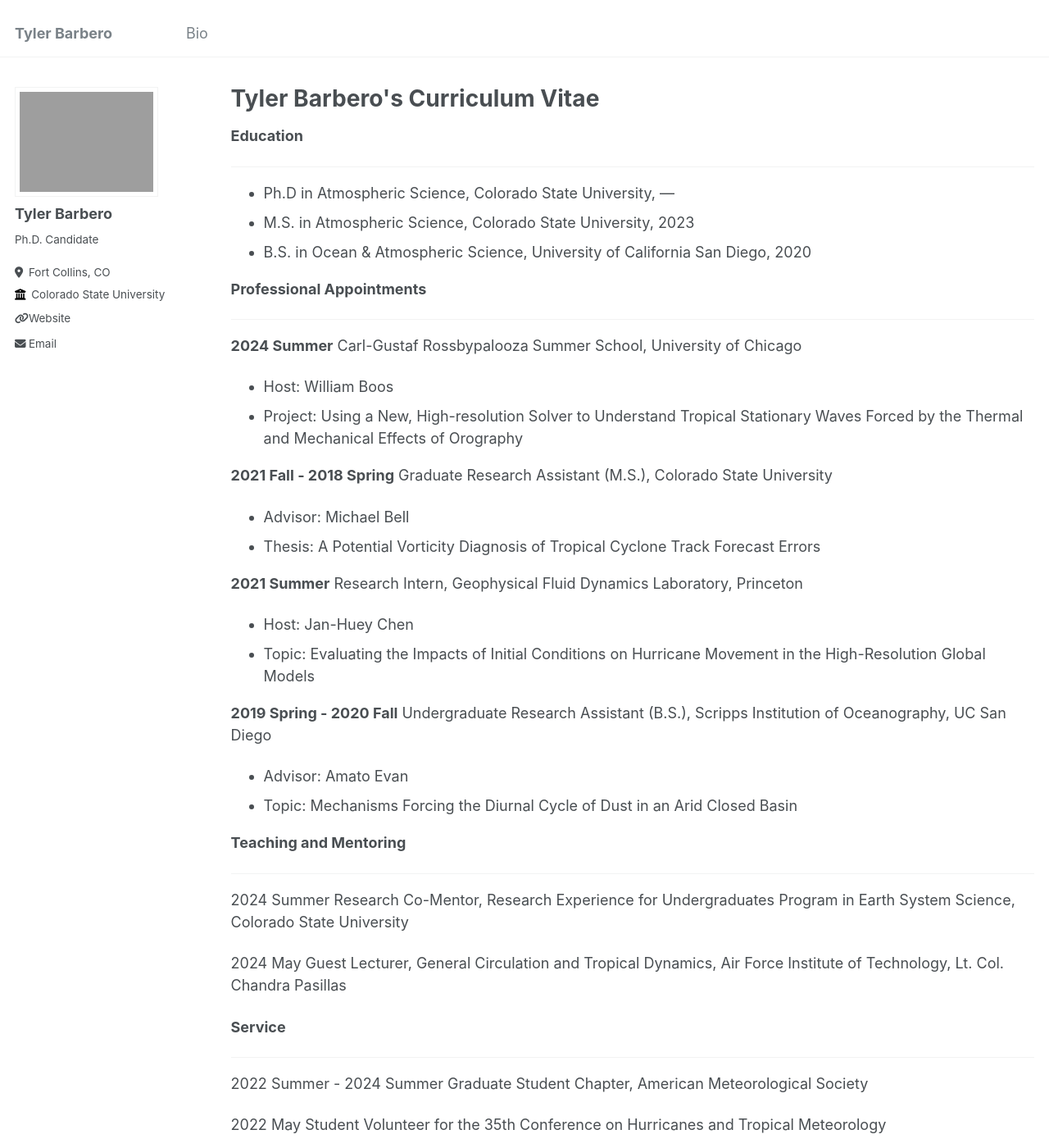
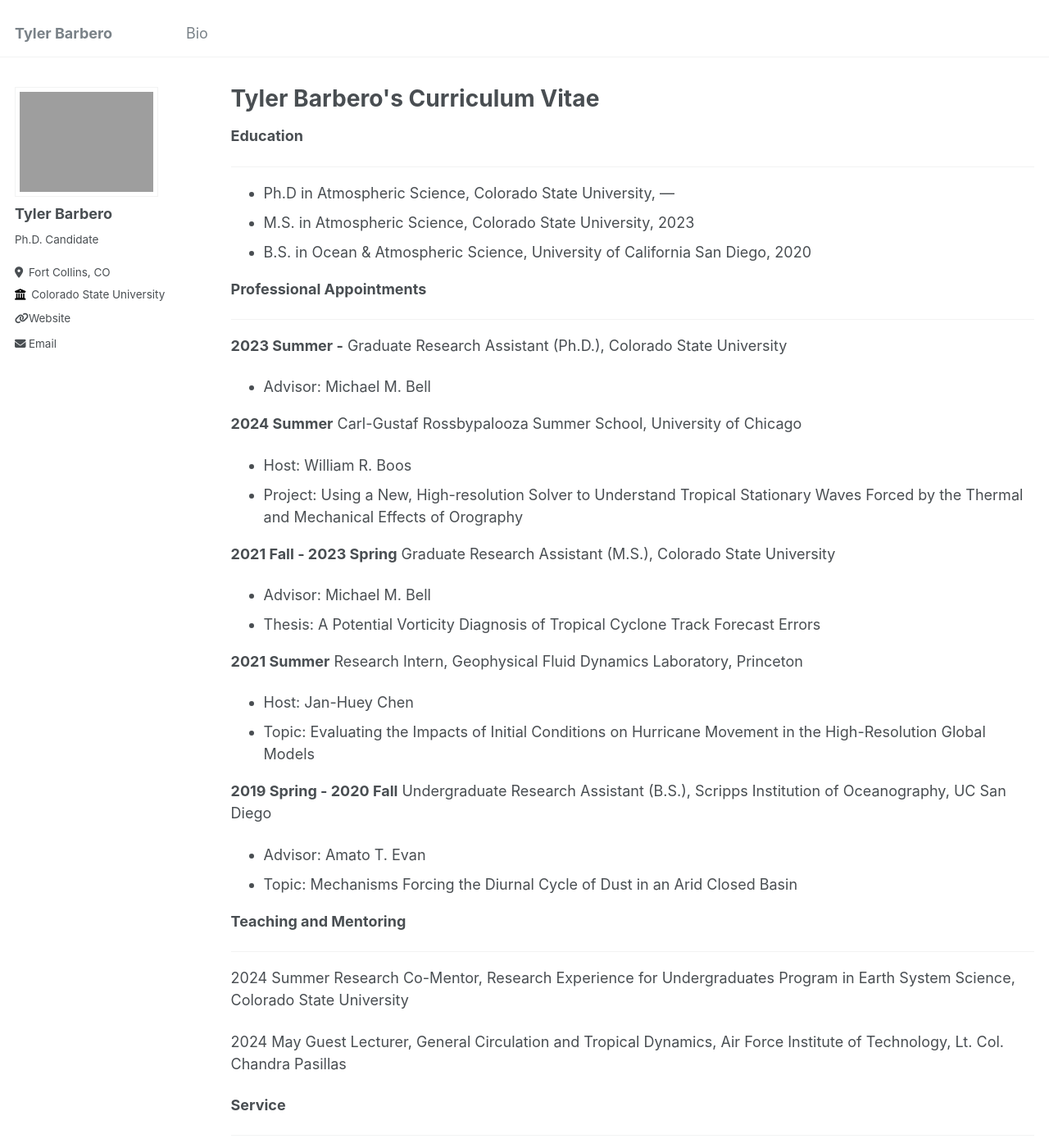
Before and after one commit to tbarbero/tbarbero.github.io, a Jekyll site: the page built from _pages/cv.md, in a window 1280 px wide and 1400 px high. Shown: the whole window at 82% size. Built offline with Jekyll 4.4.1, drawn with Linux system fonts in a browser that asks for light colours.

Commit message:
fix typo, crop photo

```diff
--- a/_pages/cv.md
+++ b/_pages/cv.md
@@ -21,13 +21,15 @@ redirect_from:
 **Professional Appointments**
 
 ---
+**2023 Summer -** Graduate Research Assistant (Ph.D.), Colorado State University
+* Advisor: Michael M. Bell
 
 **2024 Summer** Carl-Gustaf Rossbypalooza Summer School, University of Chicago
-* Host: William Boos
+* Host: William R. Boos
 * Project: Using a New, High-resolution Solver to Understand Tropical Stationary Waves Forced by the Thermal and Mechanical Effects of Orography
 
-**2021 Fall - 2018 Spring** Graduate Research Assistant (M.S.), Colorado State University
-* Advisor: Michael Bell
+**2021 Fall - 2023 Spring** Graduate Research Assistant (M.S.), Colorado State University
+* Advisor: Michael M. Bell
 * Thesis: A Potential Vorticity Diagnosis of Tropical Cyclone Track Forecast Errors
 
 **2021 Summer** Research Intern, Geophysical Fluid Dynamics Laboratory, Princeton
@@ -35,7 +37,7 @@ redirect_from:
 * Topic: Evaluating the Impacts of Initial Conditions on Hurricane Movement in the High-Resolution Global Models
 
 **2019 Spring - 2020 Fall** Undergraduate Research Assistant (B.S.), Scripps Institution of Oceanography, UC San Diego
-* Advisor: Amato Evan
+* Advisor: Amato T. Evan
 * Topic: Mechanisms Forcing the Diurnal Cycle of Dust in an Arid Closed Basin
 
 
```
Also changed, not shown: 1 other file.
